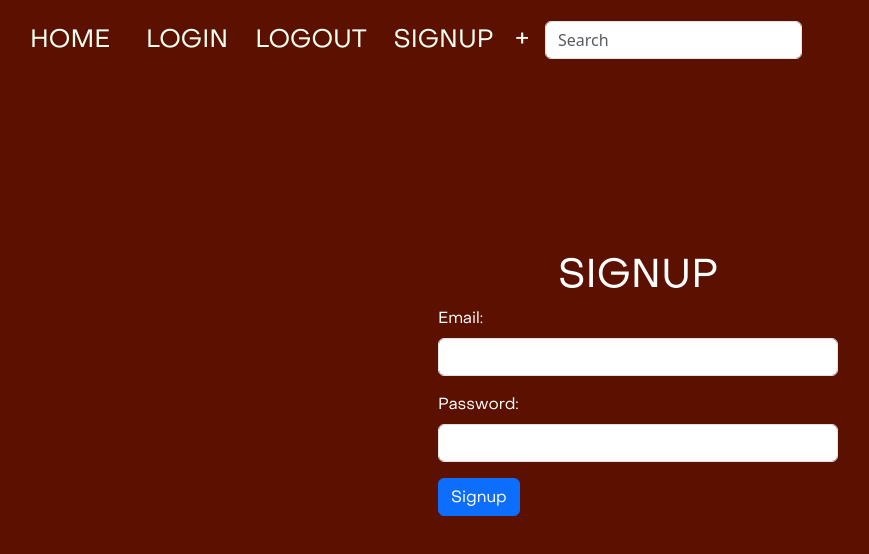
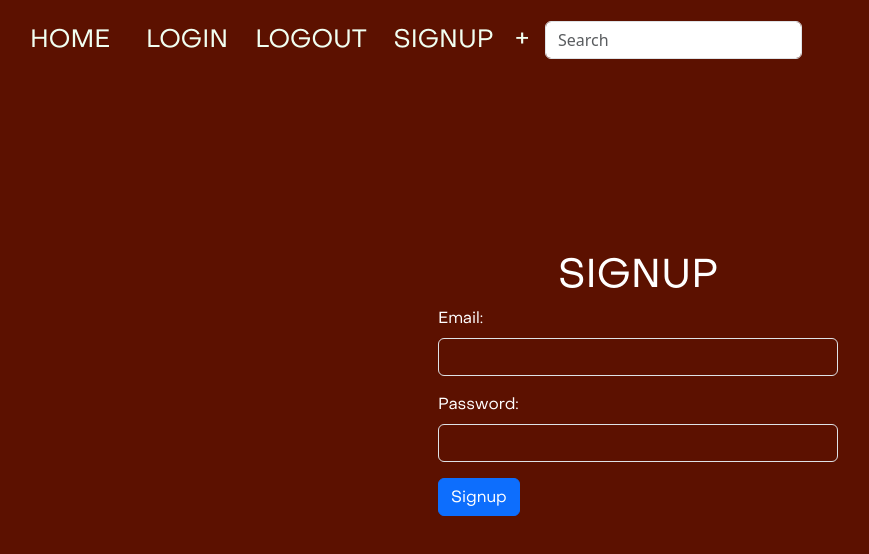
Before and after one commit to ebanchik/closet-app-capstone-frontend, a React (Vite) app: page /signup in a window 1280 px wide. Shown: the top 554 px of the page, without its empty margins (2-871 px from the left). Built offline with nearby package versions, Linux system fonts and the light colour scheme.

Commit message:
change signup form colors

```diff
--- a/src/App.css
+++ b/src/App.css
@@ -227,6 +227,12 @@ body {
   text-align: center;
 }
 
+.custom-signup-input {
+  background-color: transparent !important;
+  color: white !important;
+  border: none; /* Remove the border */
+}
+
 .message {
   text-align: center; /* Center the text */
   margin-bottom:  1rem; /* Add some space below the message */
--- a/src/Signup.tsx
+++ b/src/Signup.tsx
@@ -71,7 +71,8 @@ export const SignupForm: React.FC = () => {
               required
               value={email}
               onChange={(e) => setEmail(e.target.value)}
-              className="form-control" // Bootstrap class
+              className="form-control custom-signup-input
+              custom-signup-input" // Bootstrap class
             />
           </div>
           <div className="mb-3">
@@ -83,7 +84,7 @@ export const SignupForm: React.FC = () => {
               required
               value={password}
               onChange={(e) => setPassword(e.target.value)}
-              className="form-control" // Bootstrap class
+              className="form-control custom-signup-input" // Bootstrap class
             />
           </div>
           <button type="button" onClick={handleSignup} className="btn btn-primary">Signup</button>
```
